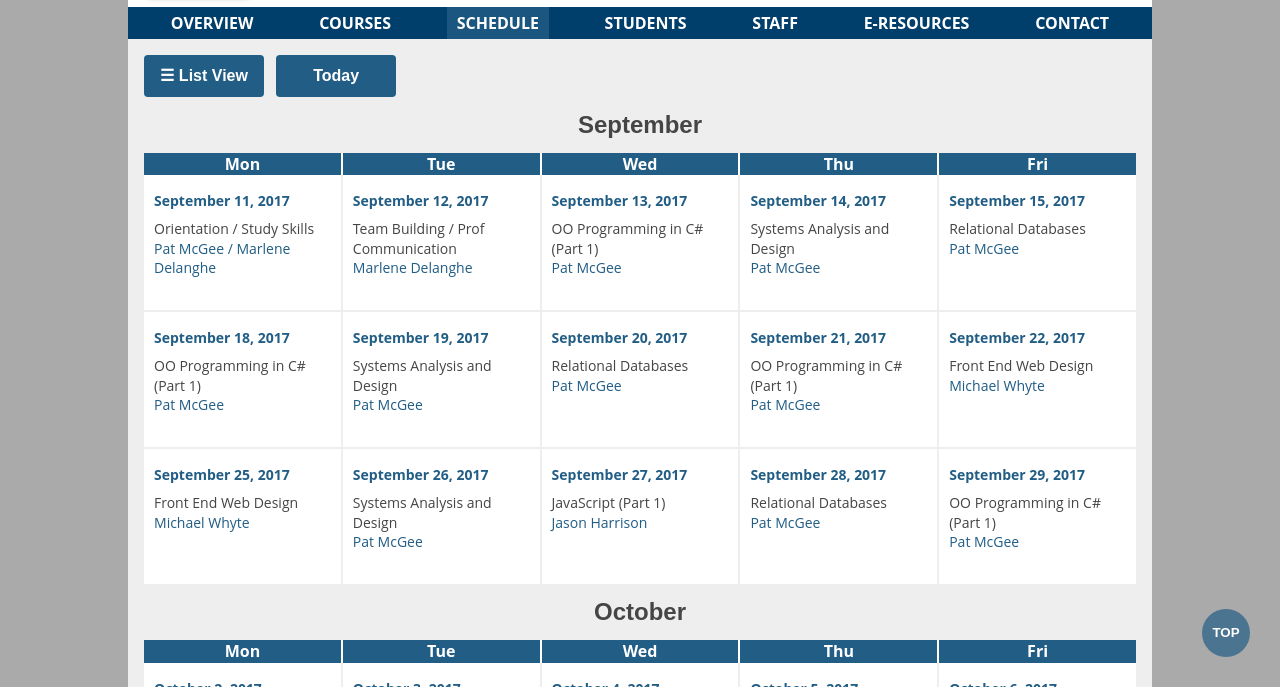
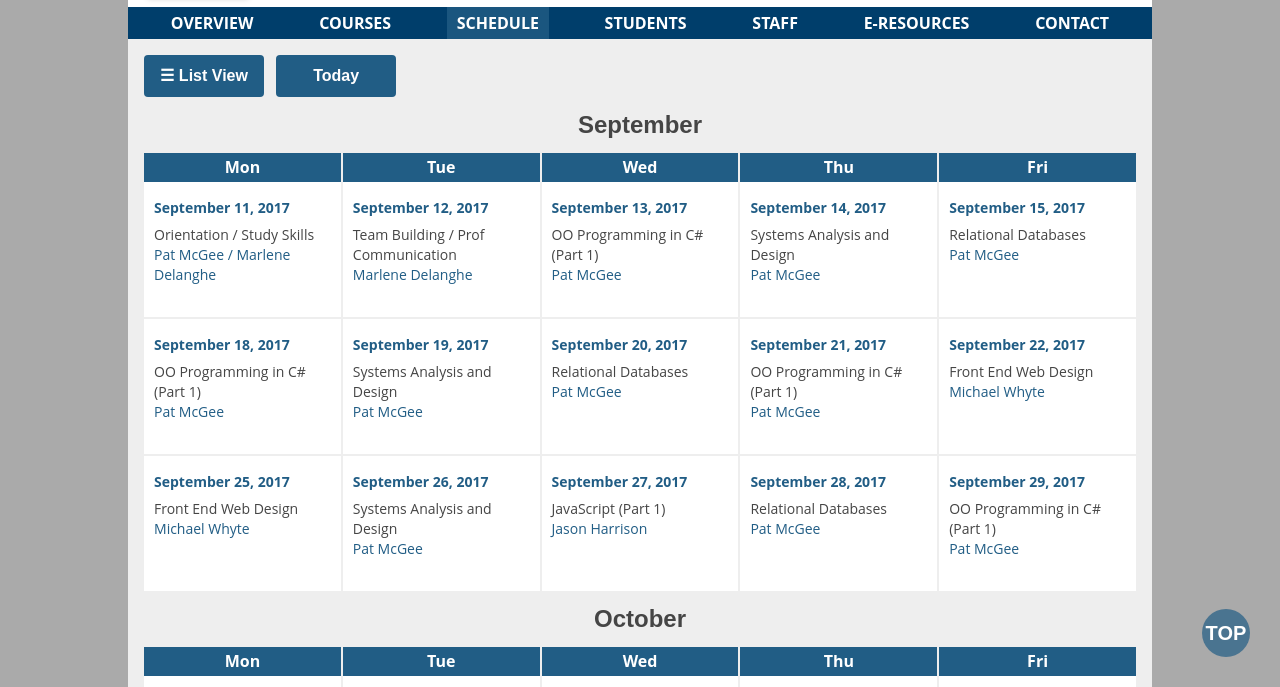
Before and after one commit to LinZhou-BCIT/FrontEndP02, a plain HTML site: page Schedule.html in a window 1280 px wide. Shown: the part 113-800 px from the top of the page. Drawn offline with nearby package versions, Linux system fonts and the light colour scheme; files that its build step writes are made by us from their sources.

Commit message:
minor fixes on schedule page

```diff
--- a/scripts/schedule.js
+++ b/scripts/schedule.js
@@ -38,10 +38,10 @@ document.addEventListener("DOMContentLoaded", function(){
                 monthTitleNode.appendChild(document.createTextNode(currentMonthTxt));
 
                 // day of the week labels
-                let daysOfWeekNode = document.createElement('div');
+                let daysOfWeekNode = document.createElement('ul');
                 daysOfWeekNode.className = "doW-label-container";
                 for (let dayName of dayNames) {
-                    let labelNode = document.createElement('div');
+                    let labelNode = document.createElement('li');
                     labelNode.className = "doW-label";
                     labelNode.appendChild(document.createTextNode(dayName));
                     daysOfWeekNode.appendChild(labelNode);
--- a/scss/_schedule.scss
+++ b/scss/_schedule.scss
@@ -27,6 +27,7 @@
         }
 
         .doW-label-container {
+            @include flatten(true);
             display: flex;
 
             .doW-label {
@@ -34,7 +35,7 @@
                 color: $text-light;
                 text-align: center;
                 font-weight: bold;
-                border-right: $site-white solid 2px;
+                border-right: $bg-lightgray solid 2px;
                 flex: 1;
             }
             .doW-label:last-child {
--- a/scss/_totop.scss
+++ b/scss/_totop.scss
@@ -13,6 +13,7 @@ body {
         color: $site-white;
         text-transform: uppercase;
         font-weight: bold;
+        font-size: rem(20);
 
         cursor: pointer;
     }
```
